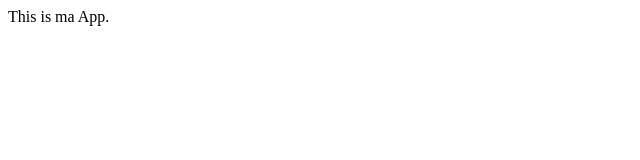
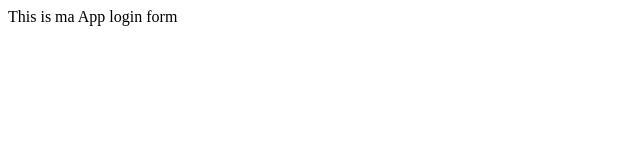
Before and after one commit to UberAemos/myappsample, a plain HTML site: page index.html in a window 1280 px wide. Shown: the full height of the page, 0-640 px from the left. Drawn offline with Linux system fonts and the light colour scheme.

Commit message:
login form

```diff
--- /dev/null
+++ b/dir1/app1.js
@@ -0,0 +1 @@
+console.log("I am hidden");
--- a/index.html
+++ b/index.html
@@ -7,6 +7,7 @@
     <title>My App</title>
 </head>
 <body>
-    This is ma App.
+    This is ma App
+    login form
 </body>
 </html>
```
Also changed, not shown: login.html (added, +1 -0 lines), log.txt (added).
